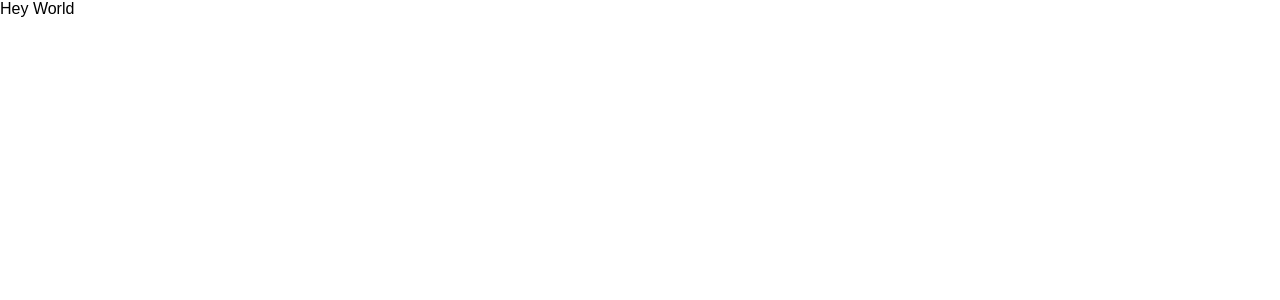
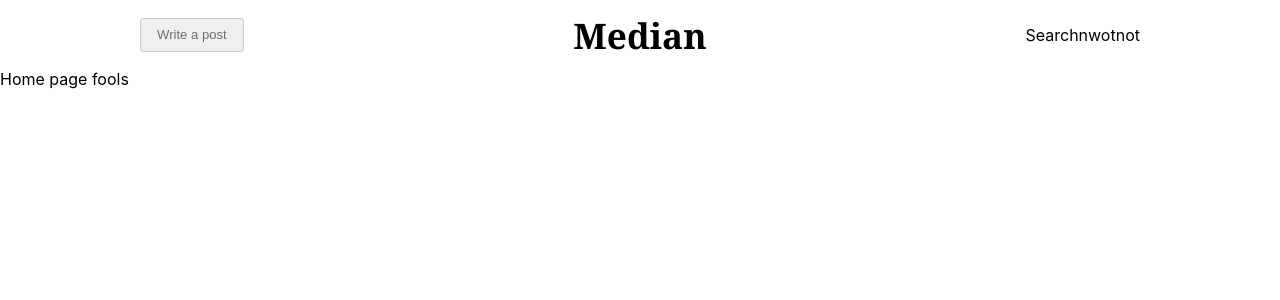
Before and after one commit to martinseanhunt/median, a React (Create React App) app: page / in a window 1280 px wide. Shown: the top 300 px of the page. Built offline with nearby package versions, Linux system fonts and the light colour scheme.

Commit message:
initial styling and react-router setup

```diff
--- a/package.json
+++ b/package.json
@@ -6,6 +6,7 @@
     "react": "^16.0.0",
     "react-dom": "^16.0.0",
     "react-redux": "^5.0.6",
+    "react-router-dom": "^4.2.2",
     "redux": "^3.7.2",
     "redux-logger": "^3.0.6"
   },
--- a/src/components/App.js
+++ b/src/components/App.js
@@ -1,10 +1,19 @@
-import React, { Component } from 'react';
+import React, { Component } from 'react'
+import { Route } from 'react-router-dom'
+import Header from './Header'
+import '../styles/App.css';
 
 class App extends Component {
   render() {
     return (
       <div className="App">
-        Hey World
+        <Header />
+        <Route exact path="/" render={() => (
+          <div>Home page fools</div>
+        )} />
+        <Route path="/article" render={() => (
+          <div>article page fools</div>
+        )} />
       </div>
     );
   }
--- /dev/null
+++ b/src/components/Header.js
@@ -0,0 +1,22 @@
+import React, { Component } from 'react';
+import '../styles/Header.css';
+
+class Header extends Component {
+  render() {
+    return (
+      <header className="row grid header">
+        <div className="grid__col grid__col--1 grid__col--alignleft">
+          <button className="btn">Write a post</button>
+        </div>
+        <div className="grid__col grid__col--1 grid__col--aligncenter">
+          <h1 className="header__heading">Median</h1>
+        </div>
+        <div className="grid__col grid__col--1 grid__col--alignright">
+          Searchnwotnot
+        </div>
+      </header>
+    );
+  }
+}
+
+export default Header;
--- a/src/index.js
+++ b/src/index.js
@@ -2,14 +2,16 @@
 import ReactDOM from 'react-dom'
 import { createStore, applyMiddleware, compose } from 'redux'
 import { Provider } from 'react-redux'
+import { BrowserRouter } from 'react-router-dom'
 
 // Middleware
 import logger from 'redux-logger'
 
 // Martyware
 import rootReducer from './reducers'
+import App from './components/App';
+
 import './styles/index.css';
-import App from './components/App';
 
 const composeEnhancers = window.__REDUX_DEVTOOLS_EXTENSION_COMPOSE__ || compose
 
@@ -22,7 +24,9 @@
 
 ReactDOM.render(
   <Provider store={store}>
-    <App />
+    <BrowserRouter>
+      <App />
+    </BrowserRouter>
   </Provider>
   , document.getElementById('root')
 )
--- /dev/null
+++ b/src/styles/App.css
@@ -0,0 +1,63 @@
+/*--- BASE STYLING & TYPOGRAPHY ---*/
+
+* {
+  box-sizing: border-box;
+}
+
+body {
+  font-family: BlinkMacSystemFont,"Segoe UI",Roboto,Oxygen,Ubuntu,Cantarell,"Open Sans","Helvetica Neue",sans-serif;
+}
+
+h1 {
+  font-family: Georgia,Cambria,"Times New Roman",Times,serif;
+}
+
+
+/*--- BUTTONS & FORM ELEMENTS ---*/
+
+.btn {
+  border: 1px solid rgba(0,0,0,.15);
+  color: rgba(0,0,0,.54);
+  border-radius: 4px;
+  line-height: 32px;
+  padding: 0 16px;
+  font-size: 0.82em;
+  cursor: pointer;
+  transition: border .5s ease-out;
+  outline: none;
+}
+
+.btn:hover {
+  border-color: rgba(0,0,0,0.8);
+}
+
+
+/*--- LAYOUT & GRID ---*/
+
+.app {
+
+}
+
+.grid {
+  max-width: 1000px;
+  margin: 0 auto;
+  flex-grow: 0;
+  display: flex;
+  flex-wrap: wrap;
+}
+
+.grid__col { flex-basis: 100%; }
+
+.deskop-only { display: none; }
+
+@media (min-width: 500px) {
+  .grid__col--1 { flex-basis: 33.3333%; }
+
+  .grid__col--alignleft { text-align: left; }
+
+  .grid__col--aligncenter { text-align: center; }
+
+  .grid__col--alignright { text-align: right; }
+
+  .deskop-only { display: block; }
+}
--- /dev/null
+++ b/src/styles/Header.css
@@ -0,0 +1,8 @@
+.header > * {
+  align-self: center;
+}
+
+.header__heading {
+  font-size: 2.2em;
+  margin: 15px 0;
+}
--- a/src/styles/index.css
+++ b/src/styles/index.css
@@ -1,5 +1,449 @@
+/* -- NORMALIZE ---*/
+
+/*! normalize.css v7.0.0 | MIT License | github.com/necolas/normalize.css */
+
+/* Document
+   ========================================================================== */
+
+/**
+ * 1. Correct the line height in all browsers.
+ * 2. Prevent adjustments of font size after orientation changes in
+ *    IE on Windows Phone and in iOS.
+ */
+
+html {
+  line-height: 1.15; /* 1 */
+  -ms-text-size-adjust: 100%; /* 2 */
+  -webkit-text-size-adjust: 100%; /* 2 */
+}
+
+/* Sections
+   ========================================================================== */
+
+/**
+ * Remove the margin in all browsers (opinionated).
+ */
+
 body {
   margin: 0;
+}
+
+/**
+ * Add the correct display in IE 9-.
+ */
+
+article,
+aside,
+footer,
+header,
+nav,
+section {
+  display: block;
+}
+
+/**
+ * Correct the font size and margin on `h1` elements within `section` and
+ * `article` contexts in Chrome, Firefox, and Safari.
+ */
+
+h1 {
+  font-size: 2em;
+  margin: 0.67em 0;
+}
+
+/* Grouping content
+   ========================================================================== */
+
+/**
+ * Add the correct display in IE 9-.
+ * 1. Add the correct display in IE.
+ */
+
+figcaption,
+figure,
+main { /* 1 */
+  display: block;
+}
+
+/**
+ * Add the correct margin in IE 8.
+ */
+
+figure {
+  margin: 1em 40px;
+}
+
+/**
+ * 1. Add the correct box sizing in Firefox.
+ * 2. Show the overflow in Edge and IE.
+ */
+
+hr {
+  box-sizing: content-box; /* 1 */
+  height: 0; /* 1 */
+  overflow: visible; /* 2 */
+}
+
+/**
+ * 1. Correct the inheritance and scaling of font size in all browsers.
+ * 2. Correct the odd `em` font sizing in all browsers.
+ */
+
+pre {
+  font-family: monospace, monospace; /* 1 */
+  font-size: 1em; /* 2 */
+}
+
+/* Text-level semantics
+   ========================================================================== */
+
+/**
+ * 1. Remove the gray background on active links in IE 10.
+ * 2. Remove gaps in links underline in iOS 8+ and Safari 8+.
+ */
+
+a {
+  background-color: transparent; /* 1 */
+  -webkit-text-decoration-skip: objects; /* 2 */
+}
+
+/**
+ * 1. Remove the bottom border in Chrome 57- and Firefox 39-.
+ * 2. Add the correct text decoration in Chrome, Edge, IE, Opera, and Safari.
+ */
+
+abbr[title] {
+  border-bottom: none; /* 1 */
+  text-decoration: underline; /* 2 */
+  text-decoration: underline dotted; /* 2 */
+}
+
+/**
+ * Prevent the duplicate application of `bolder` by the next rule in Safari 6.
+ */
+
+b,
+strong {
+  font-weight: inherit;
+}
+
+/**
+ * Add the correct font weight in Chrome, Edge, and Safari.
+ */
+
+b,
+strong {
+  font-weight: bolder;
+}
+
+/**
+ * 1. Correct the inheritance and scaling of font size in all browsers.
+ * 2. Correct the odd `em` font sizing in all browsers.
+ */
+
+code,
+kbd,
+samp {
+  font-family: monospace, monospace; /* 1 */
+  font-size: 1em; /* 2 */
+}
+
+/**
+ * Add the correct font style in Android 4.3-.
+ */
+
+dfn {
+  font-style: italic;
+}
+
+/**
+ * Add the correct background and color in IE 9-.
+ */
+
+mark {
+  background-color: #ff0;
+  color: #000;
+}
+
+/**
+ * Add the correct font size in all browsers.
+ */
+
+small {
+  font-size: 80%;
+}
+
+/**
+ * Prevent `sub` and `sup` elements from affecting the line height in
+ * all browsers.
+ */
+
+sub,
+sup {
+  font-size: 75%;
+  line-height: 0;
+  position: relative;
+  vertical-align: baseline;
+}
+
+sub {
+  bottom: -0.25em;
+}
+
+sup {
+  top: -0.5em;
+}
+
+/* Embedded content
+   ========================================================================== */
+
+/**
+ * Add the correct display in IE 9-.
+ */
+
+audio,
+video {
+  display: inline-block;
+}
+
+/**
+ * Add the correct display in iOS 4-7.
+ */
+
+audio:not([controls]) {
+  display: none;
+  height: 0;
+}
+
+/**
+ * Remove the border on images inside links in IE 10-.
+ */
+
+img {
+  border-style: none;
+}
+
+/**
+ * Hide the overflow in IE.
+ */
+
+svg:not(:root) {
+  overflow: hidden;
+}
+
+/* Forms
+   ========================================================================== */
+
+/**
+ * 1. Change the font styles in all browsers (opinionated).
+ * 2. Remove the margin in Firefox and Safari.
+ */
+
+button,
+input,
+optgroup,
+select,
+textarea {
+  font-family: sans-serif; /* 1 */
+  font-size: 100%; /* 1 */
+  line-height: 1.15; /* 1 */
+  margin: 0; /* 2 */
+}
+
+/**
+ * Show the overflow in IE.
+ * 1. Show the overflow in Edge.
+ */
+
+button,
+input { /* 1 */
+  overflow: visible;
+}
+
+/**
+ * Remove the inheritance of text transform in Edge, Firefox, and IE.
+ * 1. Remove the inheritance of text transform in Firefox.
+ */
+
+button,
+select { /* 1 */
+  text-transform: none;
+}
+
+/**
+ * 1. Prevent a WebKit bug where (2) destroys native `audio` and `video`
+ *    controls in Android 4.
+ * 2. Correct the inability to style clickable types in iOS and Safari.
+ */
+
+button,
+html [type="button"], /* 1 */
+[type="reset"],
+[type="submit"] {
+  -webkit-appearance: button; /* 2 */
+}
+
+/**
+ * Remove the inner border and padding in Firefox.
+ */
+
+button::-moz-focus-inner,
+[type="button"]::-moz-focus-inner,
+[type="reset"]::-moz-focus-inner,
+[type="submit"]::-moz-focus-inner {
+  border-style: none;
   padding: 0;
-  font-family: sans-serif;
 }
+
+/**
+ * Restore the focus styles unset by the previous rule.
+ */
+
+button:-moz-focusring,
+[type="button"]:-moz-focusring,
+[type="reset"]:-moz-focusring,
+[type="submit"]:-moz-focusring {
+  outline: 1px dotted ButtonText;
+}
+
+/**
+ * Correct the padding in Firefox.
+ */
+
+fieldset {
+  padding: 0.35em 0.75em 0.625em;
+}
+
+/**
+ * 1. Correct the text wrapping in Edge and IE.
+ * 2. Correct the color inheritance from `fieldset` elements in IE.
+ * 3. Remove the padding so developers are not caught out when they zero out
+ *    `fieldset` elements in all browsers.
+ */
+
+legend {
+  box-sizing: border-box; /* 1 */
+  color: inherit; /* 2 */
+  display: table; /* 1 */
+  max-width: 100%; /* 1 */
+  padding: 0; /* 3 */
+  white-space: normal; /* 1 */
+}
+
+/**
+ * 1. Add the correct display in IE 9-.
+ * 2. Add the correct vertical alignment in Chrome, Firefox, and Opera.
+ */
+
+progress {
+  display: inline-block; /* 1 */
+  vertical-align: baseline; /* 2 */
+}
+
+/**
+ * Remove the default vertical scrollbar in IE.
+ */
+
+textarea {
+  overflow: auto;
+}
+
+/**
+ * 1. Add the correct box sizing in IE 10-.
+ * 2. Remove the padding in IE 10-.
+ */
+
+[type="checkbox"],
+[type="radio"] {
+  box-sizing: border-box; /* 1 */
+  padding: 0; /* 2 */
+}
+
+/**
+ * Correct the cursor style of increment and decrement buttons in Chrome.
+ */
+
+[type="number"]::-webkit-inner-spin-button,
+[type="number"]::-webkit-outer-spin-button {
+  height: auto;
+}
+
+/**
+ * 1. Correct the odd appearance in Chrome and Safari.
+ * 2. Correct the outline style in Safari.
+ */
+
+[type="search"] {
+  -webkit-appearance: textfield; /* 1 */
+  outline-offset: -2px; /* 2 */
+}
+
+/**
+ * Remove the inner padding and cancel buttons in Chrome and Safari on macOS.
+ */
+
+[type="search"]::-webkit-search-cancel-button,
+[type="search"]::-webkit-search-decoration {
+  -webkit-appearance: none;
+}
+
+/**
+ * 1. Correct the inability to style clickable types in iOS and Safari.
+ * 2. Change font properties to `inherit` in Safari.
+ */
+
+::-webkit-file-upload-button {
+  -webkit-appearance: button; /* 1 */
+  font: inherit; /* 2 */
+}
+
+/* Interactive
+   ========================================================================== */
+
+/*
+ * Add the correct display in IE 9-.
+ * 1. Add the correct display in Edge, IE, and Firefox.
+ */
+
+details, /* 1 */
+menu {
+  display: block;
+}
+
+/*
+ * Add the correct display in all browsers.
+ */
+
+summary {
+  display: list-item;
+}
+
+/* Scripting
+   ========================================================================== */
+
+/**
+ * Add the correct display in IE 9-.
+ */
+
+canvas {
+  display: inline-block;
+}
+
+/**
+ * Add the correct display in IE.
+ */
+
+template {
+  display: none;
+}
+
+/* Hidden
+   ========================================================================== */
+
+/**
+ * Add the correct display in IE 10-.
+ */
+
+[hidden] {
+  display: none;
+}
```
